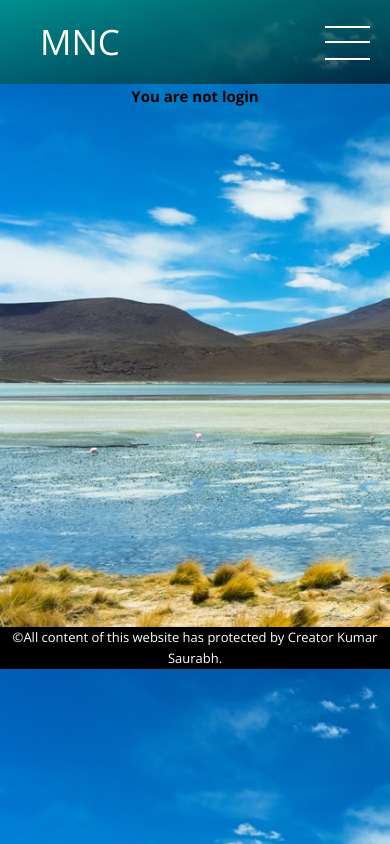
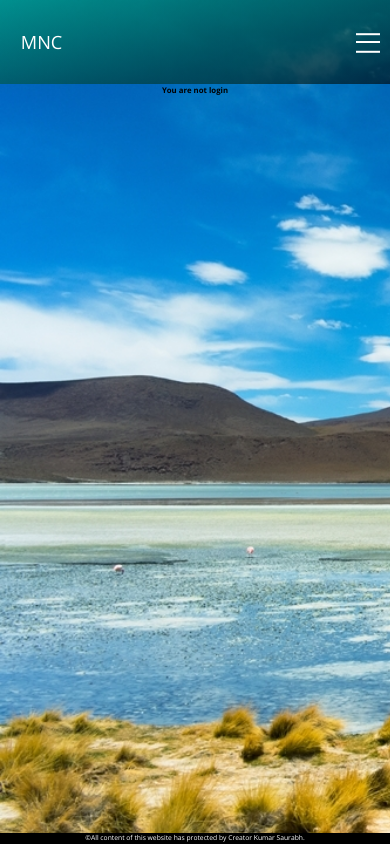
Before and after one commit to ksaurabh4/MNC, a React app: page / in a window 390 px wide. Built offline with nearby package versions, Linux system fonts and the light colour scheme.

Commit message:
cosmatic changes

```diff
--- a/src/components/App.css
+++ b/src/components/App.css
@@ -24,7 +24,18 @@ body {
 }
 
 .container {
-  display: grid;
-  grid-template-rows: 1fr minmax(50rem, 150%) 1fr;
+  display: flex;
   flex-direction: column;
+  height: 100vh;
 }
+
+@media only screen and (max-width: 900px) {
+  html {
+    font-size: 50%;
+  }
+}
+@media only screen and (max-width: 500px) {
+  html {
+    font-size: 32.5%;
+  }
+}
--- a/src/components/Footer/Footer.css
+++ b/src/components/Footer/Footer.css
@@ -4,7 +4,6 @@
   color: #fff;
   font-size: 1.3rem;
   text-align: center;
-  display: flex;
-  justify-content: center;
-  align-items: center;
+  display: fixed;
+  bottom: 0;
 }
--- a/src/components/Header/Header.css
+++ b/src/components/Header/Header.css
@@ -139,6 +139,7 @@
   .header {
     /* height: auto;
     padding: 2rem; */
+    width: 100vw;
   }
   .nav-btn {
     display: block;
--- a/src/components/List/List.css
+++ b/src/components/List/List.css
@@ -67,7 +67,7 @@
   background-color: #f18e0c;
 }
 .searchCount {
-  font-size: 3rem;
+  font-size: 2.5rem;
   color: #fff;
 }
 .filter__area {
@@ -106,6 +106,7 @@
 
 .list__item {
   display: flex;
+  width: 100%;
   max-height: 21.6rem;
   background-color: ghostwhite;
   box-shadow: 0.1rem 0.8rem 2rem rgba(0, 0, 0, 0.37);
@@ -233,6 +234,7 @@
   }
   .list {
     padding: 2rem;
+    width: 100%;
   }
   .list__item {
     margin: 1rem 0;
--- a/src/components/MainSection/MainSection.css
+++ b/src/components/MainSection/MainSection.css
@@ -1,7 +1,6 @@
 .main {
   width: 100%;
-  height: auto;
   display: flex;
+  flex: 1;
   justify-content: center;
-  flex-grow: 1;
 }
```
